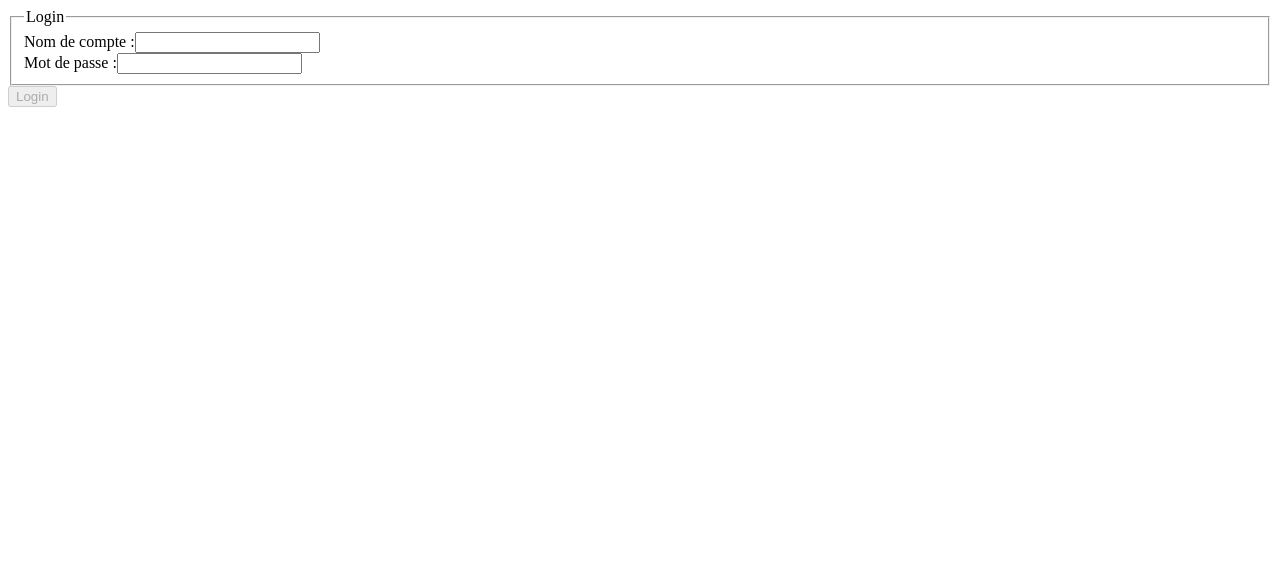
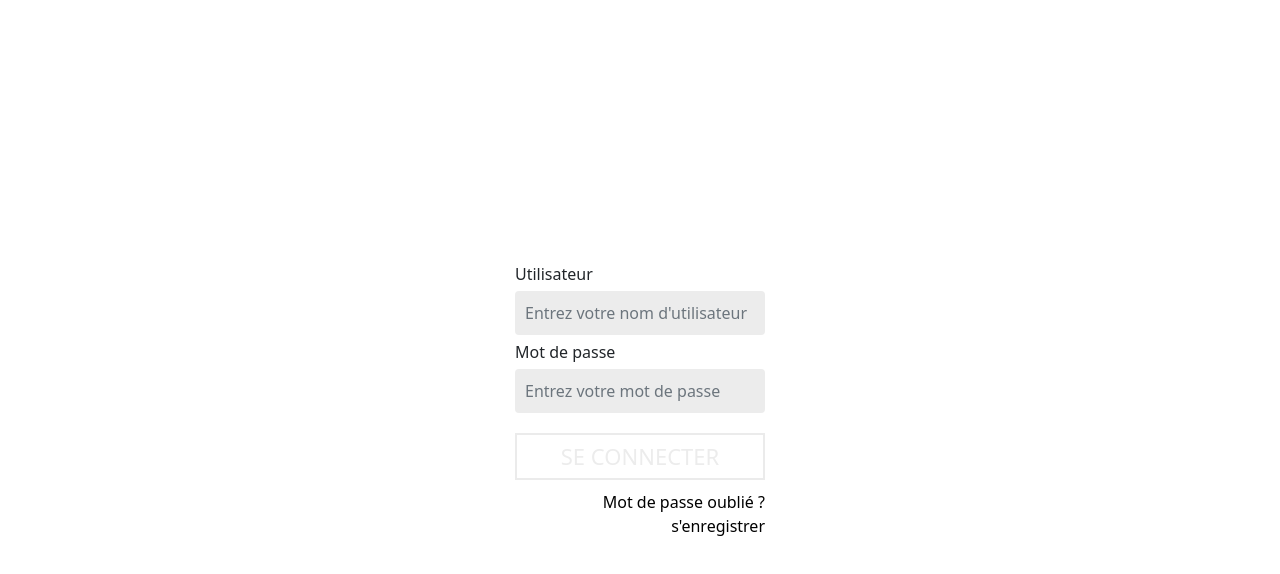
Before and after one commit to loicbogaert/proxybankFront, an Angular app: page /login in a window 1280 px wide. Shown: the top 574 px of the page. Built offline with nearby package versions, Linux system fonts and the light colour scheme.

Commit message:
Template Formulaires -  Appel Test Supprimé - Ajout BootsTrap

```diff
--- a/angular.json
+++ b/angular.json
@@ -1,5 +1,8 @@
 {
   "$schema": "./node_modules/@angular/cli/lib/config/schema.json",
+  "cli": {
+    "analytics": false
+  },
   "version": 1,
   "newProjectRoot": "projects",
   "projects": {
--- a/package.json
+++ b/package.json
@@ -18,6 +18,7 @@
     "@angular/platform-browser": "~13.1.0",
     "@angular/platform-browser-dynamic": "~13.1.0",
     "@angular/router": "~13.1.0",
+    "bootstrap": "^5.1.3",
     "rxjs": "~7.4.0",
     "tslib": "^2.3.0",
     "zone.js": "~0.11.4"
--- a/src/app/login/login.component.css
+++ b/src/app/login/login.component.css
@@ -0,0 +1,15 @@
+
+.login-form {
+    margin-bottom: 15px;
+    display: flex;
+    flex-direction: column;
+    align-items: center;
+}
+
+.form {
+    height: 100vh;
+    display: flex;
+    flex-direction: column;
+    align-items: center;
+    justify-content: center;
+}
--- a/src/app/login/login.component.html
+++ b/src/app/login/login.component.html
@@ -1,28 +1,32 @@
-<form [formGroup] = "myForm">
-    <fieldset>
-        <legend>Login</legend>
-        <div class="login-form">
+<form [formGroup] = "myForm" class="form">
+        <div class="login-form container-fluid">
             <div>
-                <label>Nom de compte :</label>
+                <label>Utilisateur</label>
                 <input type="text" formControlName="username"
                 class="form-control"
                 id="username"
                 name="username"
+                placeholder="Entrez votre nom d'utilisateur"
                 required>
             </div>
 
             <div>
-                <label>Mot de passe :</label>
+                <label>Mot de passe</label>
                 <input type="password" formControlName="password"
                 class="form-control"
                 id="password"
                 name="password"
+                placeholder="Entrez votre mot de passe"
                 required>
             </div>
         </div>
-    </fieldset>
+
     <div>
-        <button class="form-button"
-        (click)="login()" [disabled]="!myForm.valid">Login</button>
+        <button type="button" class="btn-form-1"
+        (click)="login()" [disabled]="!myForm.valid">SE CONNECTER</button>
+    </div>
+    <div class="form-links-container">
+        <a href="">Mot de passe oublié ?</a>
+        <a href="/signup">s'enregistrer</a>
     </div>
 </form>
--- a/src/app/login/login.component.ts
+++ b/src/app/login/login.component.ts
@@ -2,6 +2,7 @@ import { Component, OnInit } from '@angular/core';
 import { FormBuilder, FormGroup, Validators } from '@angular/forms';
 import { AuthService } from '../login/auth.service';
 import { SignupService } from '../signup/signup.service';
+
 
 @Component({
   selector: 'app-login',
@@ -29,7 +30,6 @@ export class LoginComponent implements OnInit {
 
        localStorage.setItem("token", response.accessToken);
           console.log("logged in");
-          this.signupService.test()
         })
       }
     }
--- a/src/app/signup/signup.component.css
+++ b/src/app/signup/signup.component.css
@@ -0,0 +1,31 @@
+.login-form {
+    margin-bottom: 15px;
+    height: 100vh;
+}
+
+.form-title {
+    margin-bottom: 120px;
+}
+
+.btn-inscription {
+    margin-top: 60px;
+}
+
+.logo-container {
+    margin: 10px;
+}
+
+
+@media (max-width: 767px) {
+    .login-form {
+        height: 100%;
+    }
+
+    .form-title {
+        margin-bottom: 30px;
+    }
+
+    .btn-inscription {
+        margin-top: 30px;
+    }
+}
--- a/src/app/signup/signup.component.html
+++ b/src/app/signup/signup.component.html
@@ -1,13 +1,57 @@
-<form [formGroup] = "myForm">
-    <fieldset>
-        <legend>Signup</legend>
-        <div class="login-form">
+<form [formGroup] = "myForm" class="form">
+    <div class="login-form container-fluid d-flex flex-column align-items-center justify-content-center">
+
+        <h1 class="font-weight-bold form-title">INSCRIPTION</h1>
+
+        <div class="d-flex flex-md-row flex-column">
+            <!--Premier bloc du form-->
+            <div class="first-bloc">
                 <div>
-                <label>Nom de compte</label>
+                    <label>Nom</label>
+                    <input type="text" formControlName="nom"
+                    class="form-control"
+                    id="nom"
+                    name="nom"
+                    placeholder="Entrez votre nom"
+                    required>
+                </div>
+
+                <div>
+                    <label>Prénom</label>
+                    <input type="text" formControlName="prenom"
+                    class="form-control"
+                    id="prenom"
+                    name="prenom"
+                    placeholder="Entrez votre prénom"
+                    required>
+                </div>
+
+                <div>
+                    <label>Nom d'utilisateur</label>
                     <input type="text" formControlName="username"
                     class="form-control"
                     id="username"
                     name="username"
+                    placeholder="Entrez votre nom d'utilisateur"
+                    required>
+                </div>
+            </div>
+
+            <!--Place pour le logo-->
+            <div class="d-flex flex-column justify-content-center logo-container">
+                <img src="" class="logo">
+                <h1>Logo here</h1>
+            </div>
+
+            <!--Second bloc du form-->
+            <div class="second block">
+                <div>
+                    <label>Adresse Email</label>
+                    <input type="email" formControlName="email"
+                    class="form-control"
+                    id="email"
+                    name="email"
+                    placeholder="Entrez votre adresse email"
                     required>
                 </div>
 
@@ -17,6 +61,7 @@
                     class="form-control"
                     id="password"
                     name="password"
+                    placeholder="Entrez votre mot de passe"
                     required>
                 </div>
 
@@ -26,39 +71,16 @@
                     class="form-control"
                     id="passwordVerif"
                     name="passwordVerif"
-                required>
-            </div>
-
-            <div>
-                <label>Email</label>
-                <input type="email" formControlName="email"
-                class="form-control"
-                id="email"
-                name="email"
-                required>
-            </div>
-
-            <div>
-                <label>Nom</label>
-                <input type="text" formControlName="nom"
-                class="form-control"
-                id="nom"
-                name="nom"
-                required>
-            </div>
-
-            <div>
-                <label>Prénom</label>
-                <input type="text" formControlName="prenom"
-                class="form-control"
-                id="prenom"
-                name="prenom"
+                    placeholder="Entrez votre mot de passe"
                     required>
                 </div>
             </div>
-    </fieldset>
+
+            <!--Bouton de validation du form-->
+        </div>
             <div>
-        <button class="form-button"
-        (click)="signup()" [disabled]="!myForm.valid">Signup</button>
+                <button class="btn-form-1 btn-inscription"
+                (click)="signup()" [disabled]="!myForm.valid">S'INSCRIRE</button>
+            </div>
         </div>
 </form>
--- a/src/app/signup/signup.service.ts
+++ b/src/app/signup/signup.service.ts
@@ -7,15 +7,9 @@ import { HttpClient } from '@angular/common/http';
 export class SignupService {
 
   readonly API_URL: string = "http://localhost:8080/auth/signup-as-conseiller";
-  readonly API_URL2: string = "http://localhost:8080/clients";
+
 
   constructor(private http: HttpClient) {}
-
-  test() {
-    this.http.get(this.API_URL2).subscribe(res => {
-      console.log(res);
-    })
-  }
 
   signup(username: string, password:string, email:string, nom:string, prenom:string) {
     console.log("signal");
--- a/src/styles.css
+++ b/src/styles.css
@@ -1 +1,55 @@
-/* You can add global styles to this file, and also import other style files */
+@import "~bootstrap/dist/css/bootstrap.css";
+
+
+/*Template bouton de formulaire*/
+.btn-form-1{
+    font-size: 22px;
+    border: 2px solid black;
+    background-color: white;
+    color: black;
+    width: 250px;
+    padding: 5px;
+}
+
+/*Boutoon si les conditions du formulaires ne sont pas remplies*/
+.btn-form-1[disabled]{
+    font-size: 22px;
+    border: 2px solid rgb(235, 235, 235);
+    background-color: white;
+    color: rgb(236, 236, 236);
+    width: 250px;
+    padding: 5px;
+}
+
+
+/*Template de formulaire*/
+
+.form-control {
+    background-color: rgb(236, 236, 236);
+    border: none;
+    border-radius: none;
+    margin-top: 5px;
+    margin-bottom: 5px;
+    width: 250px;
+    padding: 10px;
+}
+
+.form-links-container {
+    width:250px;
+    display: flex;
+    flex-direction: column;
+    align-items: right;
+    text-align: right;
+    margin-top: 10px;
+}
+
+.form-links-container a {
+    color: black;
+    text-decoration: none;
+}
+
+.form-links-container a:hover {
+    color: black;
+    text-decoration: underline;
+
+}
```
Also changed, not shown: 1 other file (tests, documents, lock files or other folders). Lines whose indentation alone changed are shown as unchanged.
